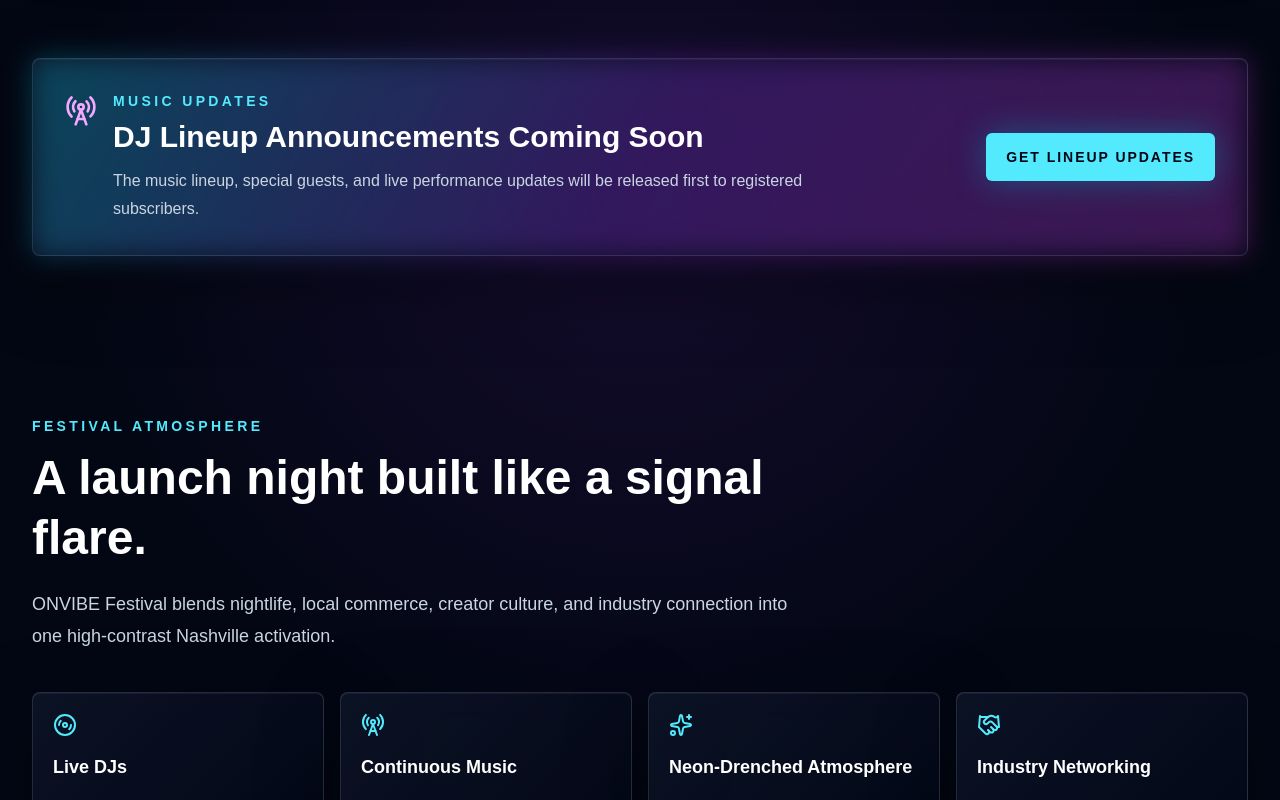
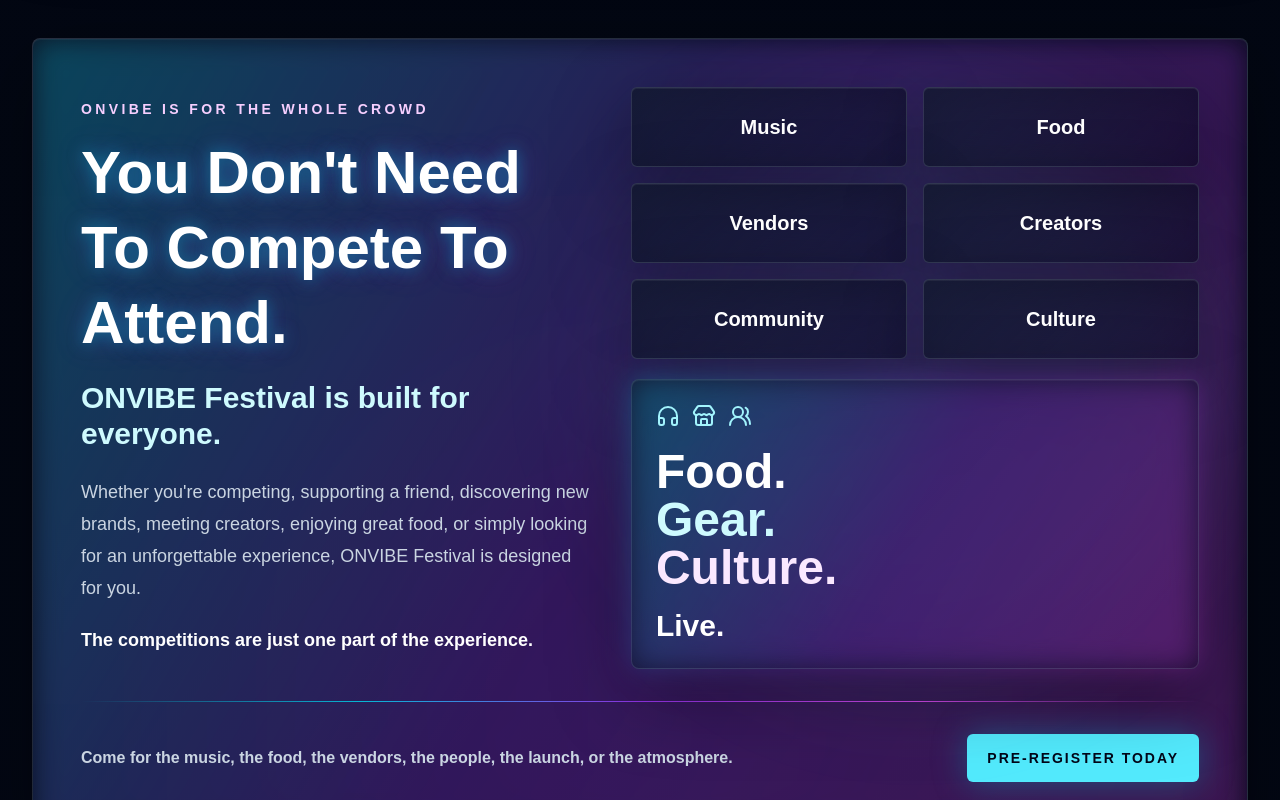
Before and after one commit to Lobbiui/getonvibe-temp-page, a Next.js app: page / in a window 1280 px wide. Shown: the part 7420-8220 px from the top of the page. Built offline with nearby package versions, Linux system fonts and the light colour scheme; no server answers.

Commit message:
Add attendee invitation after competitions

```diff
--- a/app/page.tsx
+++ b/app/page.tsx
@@ -1,4 +1,5 @@
 import { CompetitionCards } from "@/components/CompetitionCards";
+import { CompetitionOptional } from "@/components/CompetitionOptional";
 import { ComplianceNotice } from "@/components/ComplianceNotice";
 import { CountdownTimer } from "@/components/CountdownTimer";
 import { DJLineupTeaser } from "@/components/DJLineupTeaser";
@@ -32,6 +33,7 @@
       <WhatToExpect />
       <PlatformLaunch />
       <CompetitionCards />
+      <CompetitionOptional />
       <DJLineupTeaser />
       <FestivalAtmosphere />
       <HotelPartnersTeaser />
--- /dev/null
+++ b/components/CompetitionOptional.tsx
@@ -0,0 +1,70 @@
+import { Headphones, Store, UsersRound } from "lucide-react";
+import { NeonButton } from "@/components/NeonButton";
+import { Section } from "@/components/Section";
+
+const attendeeReasons = ["Music", "Food", "Vendors", "Creators", "Community", "Culture"];
+
+export function CompetitionOptional() {
+  return (
+    <Section id="everyone" eyebrow="Open to every attendee" className="pt-0">
+      <div className="glass-panel glow-border overflow-hidden rounded-lg p-6 sm:p-9 lg:p-12">
+        <div className="grid gap-9 lg:grid-cols-[0.95fr_1.05fr] lg:items-center">
+          <div>
+            <p className="text-sm font-black uppercase tracking-[0.24em] text-fuchsia-200">
+              ONVIBE is for the whole crowd
+            </p>
+            <h2 className="neon-text mt-4 max-w-3xl text-4xl font-black leading-tight text-white sm:text-6xl">
+              You Don&apos;t Need To Compete To Attend.
+            </h2>
+            <p className="mt-5 text-2xl font-black text-cyan-100 sm:text-3xl">
+              ONVIBE Festival is built for everyone.
+            </p>
+            <p className="mt-6 max-w-3xl text-lg leading-8 text-slate-300">
+              Whether you&apos;re competing, supporting a friend, discovering new brands, meeting
+              creators, enjoying great food, or simply looking for an unforgettable experience,
+              ONVIBE Festival is designed for you.
+            </p>
+            <p className="mt-5 text-lg font-bold leading-8 text-white">
+              The competitions are just one part of the experience.
+            </p>
+          </div>
+
+          <div className="relative">
+            <div className="absolute inset-0 rounded-full bg-cyan-300/10 blur-3xl" aria-hidden="true" />
+            <div className="relative grid gap-4 sm:grid-cols-2">
+              {attendeeReasons.map((reason) => (
+                <div
+                  key={reason}
+                  className="glass-panel flex min-h-20 items-center justify-center rounded-md border-cyan-300/20 p-4 text-center text-xl font-black text-white"
+                >
+                  {reason}
+                </div>
+              ))}
+            </div>
+            <div className="glass-panel glow-border relative mt-5 rounded-lg p-6">
+              <div className="mb-5 flex items-center gap-3 text-cyan-200">
+                <Headphones className="h-6 w-6" aria-hidden="true" />
+                <Store className="h-6 w-6" aria-hidden="true" />
+                <UsersRound className="h-6 w-6" aria-hidden="true" />
+              </div>
+              <p className="text-4xl font-black leading-none text-white sm:text-5xl">Food.</p>
+              <p className="text-4xl font-black leading-none text-cyan-100 sm:text-5xl">Gear.</p>
+              <p className="text-4xl font-black leading-none text-fuchsia-100 sm:text-5xl">Culture.</p>
+              <p className="mt-4 text-3xl font-black text-white">Live.</p>
+            </div>
+          </div>
+        </div>
+
+        <div className="gradient-line my-8" />
+        <div className="flex flex-col gap-4 sm:flex-row sm:items-center sm:justify-between">
+          <p className="max-w-2xl text-base font-bold leading-7 text-slate-300">
+            Come for the music, the food, the vendors, the people, the launch, or the atmosphere.
+          </p>
+          <NeonButton href="#signup" className="shrink-0">
+            Pre-Register Today
+          </NeonButton>
+        </div>
+      </div>
+    </Section>
+  );
+}
```
